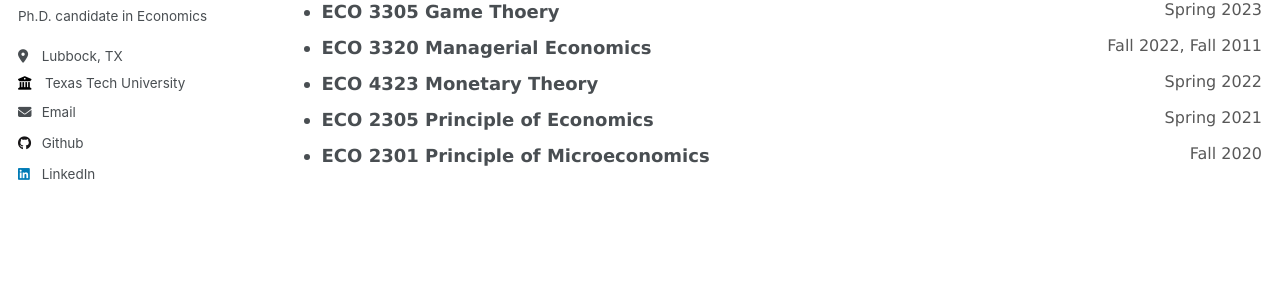
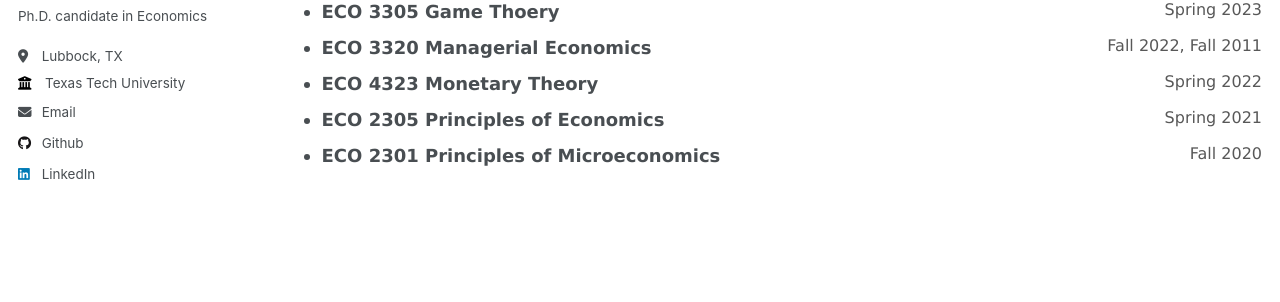
Before and after one commit to yiran-zheng/yiran-zheng.github.io, a Jekyll site: the page built from _pages/teaching.html, in a window 1280 px wide and 900 px high, scrolled down 512 px. Shown: the part 317-619 px from the top of the window. Built offline with Jekyll 4.4.1, drawn with Linux system fonts in a browser that asks for light colours.

Commit message:
Update teaching.html

```diff
--- a/_pages/teaching.html
+++ b/_pages/teaching.html
@@ -201,13 +201,13 @@ function showSlides(n) {
             </li>
             <li>
                 <div style="display: flex; justify-content: space-between;">
-                <strong>ECO 2305 Principle of Economics</strong>
+                <strong>ECO 2305 Principles of Economics</strong>
                 <span style="font-size: 16px; color: #585858;">Spring 2021</span>
                 </div>
             </li>
             <li>
                 <div style="display: flex; justify-content: space-between;">
-                <strong>ECO 2301 Principle of Microeconomics</strong>
+                <strong>ECO 2301 Principles of Microeconomics</strong>
                 <span style="font-size: 16px; color: #585858;">Fall 2020</span>
                 </div>
             </li>
```
